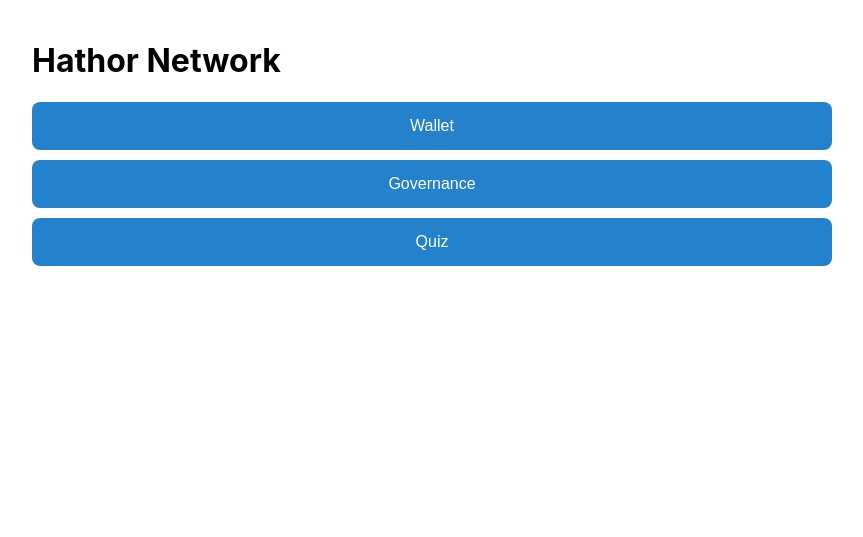
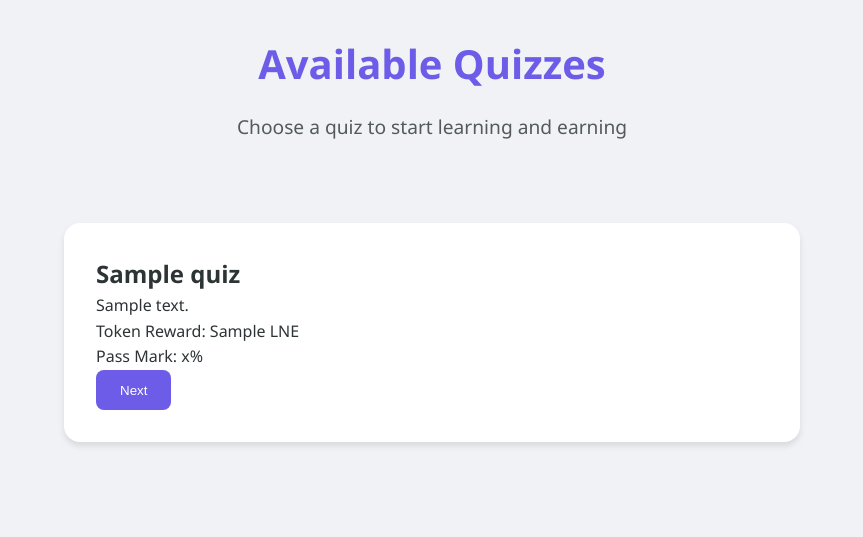
Before and after one commit to Katepallikalyan/Hacthor--Network-Learn-and-Earn-telegram-mini-app, a Python web app: template templates/quiz.html in a window 1280 px wide. Shown: the top 537 px of the page, without its empty margins (208-1071 px from the left). Run offline with Jinja, Linux system fonts and the light colour scheme; the template is opened without the code that fills it: most values are stand-ins (such as "Sample title", 1, 10 or a date in 2020); some libraries are stand-ins or nearby versions.

Commit message:
Update quiz.html

```diff
--- a/templates/quiz.html
+++ b/templates/quiz.html
@@ -3,52 +3,136 @@
 <head>
     <meta charset="UTF-8">
     <meta name="viewport" content="width=device-width, initial-scale=1.0">
-    <title>Hathor Network Mini App</title>
-    <script src="https://telegram.org/js/telegram-web-app.js"></script>
-    <style>
-        body {
-            font-family: -apple-system, BlinkMacSystemFont, 'Segoe UI', Roboto, Helvetica, Arial, sans-serif;
-            margin: 0;
-            padding: 20px;
-            color: var(--tg-theme-text-color, #000);
-            background: var(--tg-theme-bg-color, #fff);
-        }
-        .container {
-            max-width: 800px;
-            margin: 0 auto;
-        }
-        .nav-button {
-            display: block;
-            width: 100%;
-            padding: 15px;
-            margin: 10px 0;
-            border: none;
-            border-radius: 8px;
-            background: var(--tg-theme-button-color, #2481cc);
-            color: var(--tg-theme-button-text-color, #fff);
-            font-size: 16px;
-            cursor: pointer;
-        }
-        .nav-button:hover {
-            opacity: 0.9;
-        }
-    </style>
+    <title>Quiz - Learn & Earn</title>
+    <link rel="stylesheet" href="{{ url_for('static', filename='style.css') }}">
 </head>
 <body>
     <div class="container">
-        <h1>Hathor Network</h1>
-        <button class="nav-button" onclick="window.location.href='/wallet'">Wallet</button>
-        <button class="nav-button" onclick="window.location.href='/governance'">Governance</button>
-        <button class="nav-button" onclick="window.location.href='/quiz'">Quiz</button>
+        <header>
+            <h1>Available Quizzes</h1>
+            <p class="subtitle">Choose a quiz to start learning and earning</p>
+        </header>
+
+        {% if quiz %}
+        <div class="quiz-container">
+            <div class="question">
+                <h2>{{ quiz.title }}</h2>
+                <p>{{ quiz.description }}</p>
+                <div class="quiz-info">
+                    <p>Token Reward: {{ quiz.token_reward }} LNE</p>
+                    <p>Pass Mark: {{ quiz.pass_mark }}%</p>
+                </div>
+                <div id="quiz-content">
+                    <!-- Questions will be loaded here dynamically -->
+                </div>
+                <div class="quiz-controls">
+                    <button id="prev-btn" class="vote-button" style="display: none;">Previous</button>
+                    <button id="next-btn" class="vote-button">Next</button>
+                    <button id="submit-btn" class="vote-button" style="display: none;">Submit</button>
+                </div>
+            </div>
+        </div>
+        {% else %}
+        <div class="card-grid">
+            {% for quiz in quizzes %}
+            <div class="card" onclick="window.location.href='/quiz/{{ quiz.id }}'">
+                <div class="card-icon">📚</div>
+                <h2>{{ quiz.title }}</h2>
+                <p>{{ quiz.description }}</p>
+                <div class="quiz-info">
+                    <p>Reward: {{ quiz.token_reward }} LNE</p>
+                    <p>Pass Mark: {{ quiz.pass_mark }}%</p>
+                </div>
+            </div>
+            {% endfor %}
+        </div>
+        {% endif %}
     </div>
 
+    <script src="{{ url_for('static', filename='webapp.js') }}"></script>
     <script>
-        // Initialize Telegram WebApp
-        const tg = window.Telegram.WebApp;
-        tg.expand();
+        {% if quiz %}
+        // Initialize quiz data
+        const quizData = {{ quiz|tojson|safe }};
+        let currentQuestion = 0;
+        let answers = new Array(quizData.questions.length).fill(null);
 
-        // Set the header color
-        tg.setHeaderColor('#2481cc');
+        function loadQuestion(index) {
+            const question = quizData.questions[index];
+            const quizContent = document.getElementById('quiz-content');
+
+            quizContent.innerHTML = `
+                <div class="question-progress">
+                    <p>Question ${index + 1} of ${quizData.questions.length}</p>
+                </div>
+                <h3>${question.question}</h3>
+                <div class="options">
+                    ${question.options.map((option, i) => `
+                        <div class="option" onclick="selectAnswer(${i})">
+                            ${option}
+                        </div>
+                    `).join('')}
+                </div>
+            `;
+
+            // Update button visibility
+            document.getElementById('prev-btn').style.display = index > 0 ? 'inline' : 'none';
+            document.getElementById('next-btn').style.display = index < quizData.questions.length - 1 ? 'inline' : 'none';
+            document.getElementById('submit-btn').style.display = index === quizData.questions.length - 1 ? 'inline' : 'none';
+        }
+
+        function selectAnswer(answerIndex) {
+            answers[currentQuestion] = answerIndex;
+            // Highlight selected answer
+            const options = document.querySelectorAll('.option');
+            options.forEach((option, i) => {
+                option.classList.toggle('selected', i === answerIndex);
+            });
+        }
+
+        document.getElementById('prev-btn').onclick = () => {
+            if (currentQuestion > 0) {
+                currentQuestion--;
+                loadQuestion(currentQuestion);
+            }
+        };
+
+        document.getElementById('next-btn').onclick = () => {
+            if (currentQuestion < quizData.questions.length - 1) {
+                currentQuestion++;
+                loadQuestion(currentQuestion);
+            }
+        };
+
+        document.getElementById('submit-btn').onclick = () => {
+            // Calculate score
+            const score = answers.reduce((acc, answer, i) => {
+                return acc + (answer === quizData.questions[i].correct_answer ? 1 : 0);
+            }, 0) / quizData.questions.length * 100;
+
+            // Send score to server
+            fetch('/submit-quiz', {
+                method: 'POST',
+                headers: {
+                    'Content-Type': 'application/json',
+                },
+                body: JSON.stringify({
+                    quiz_id: quizData.id,
+                    score: score,
+                    answers: answers
+                })
+            })
+            .then(response => response.json())
+            .then(data => {
+                if (data.success) {
+                    window.location.href = `/result?score=${score}&tokens=${data.tokens}`;
+                }
+            });
+        };
+
+        // Load first question
+        loadQuestion(0);
+        {% endif %}
     </script>
 </body>
 </html>
```
